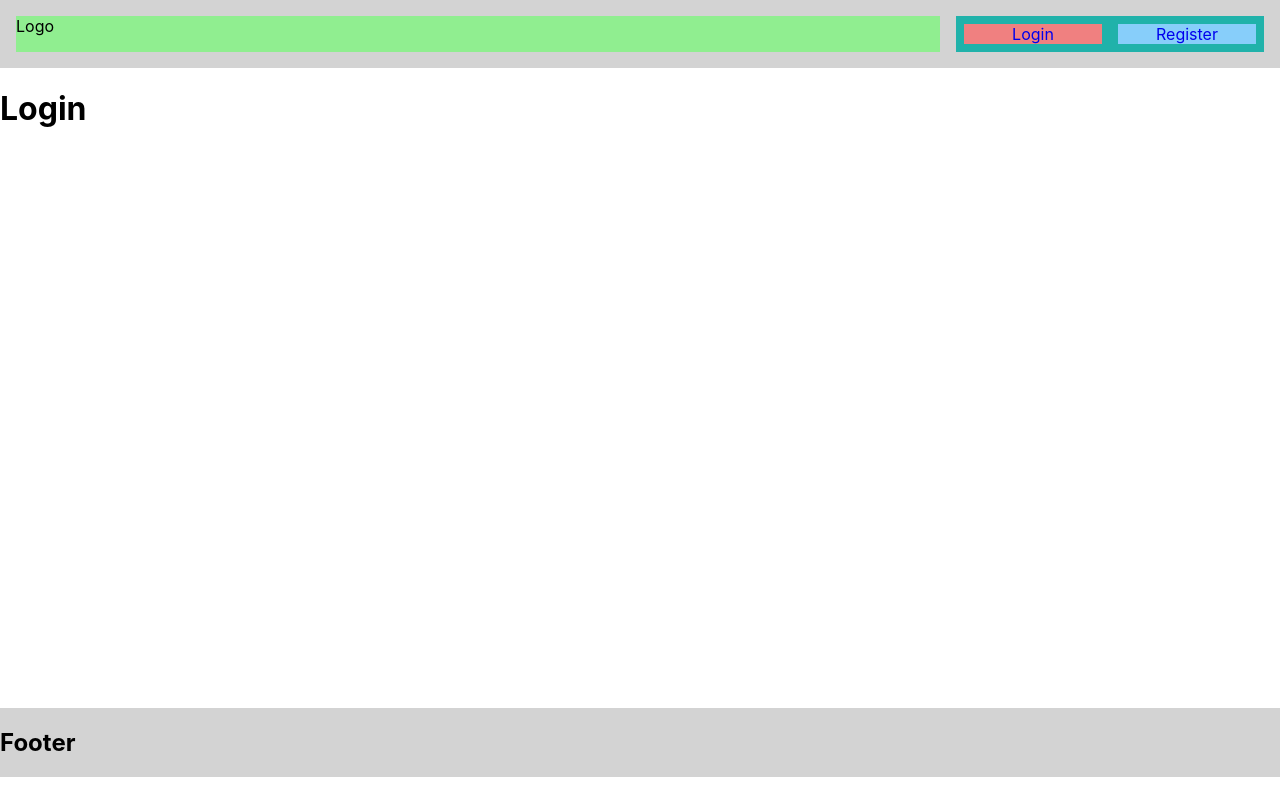
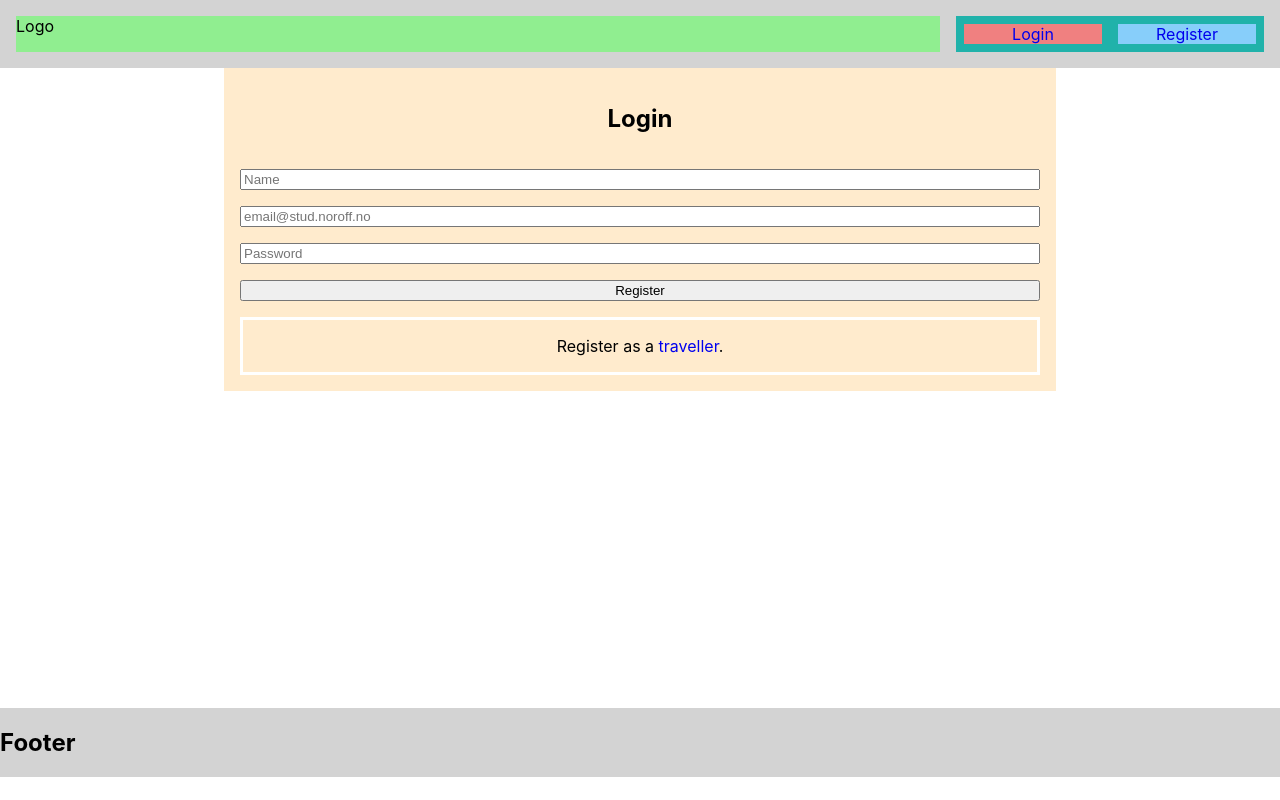
Before and after one commit to NehGuk/holidaze-ng, a React (Create React App) app: page /login in a window 1280 px wide. Built offline with nearby package versions, Linux system fonts and the light colour scheme; the HTML template or start-up script is replaced by a standard one.

Commit message:
Adds login form and API call

```diff
--- a/src/components/Login/Login.jsx
+++ b/src/components/Login/Login.jsx
@@ -1,7 +1,102 @@
+import { useForm } from "react-hook-form";
+import { yupResolver } from "@hookform/resolvers/yup";
+import * as yup from "yup";
+import { useState } from "react";
+import { Link } from "react-router-dom";
+import { LoginFormContainer, LoginFormStatusMessages } from "./Login.style";
+
+const schema = yup.object().shape({
+  name: yup.string().required("Please enter your name").max(20, "Name should no more than 20 characters"),
+  email: yup
+    .string()
+    .email("Enter a valid @noroff.no email address")
+    .matches(/^[\w\-.]+@(stud\.)?noroff\.no$/, "Enter a valid @noroff.no email address")
+    .required("Please enter your email address"),
+  password: yup.string().required("Please enter your password").min(8, "Password should be at least 8 characters"),
+});
+
 export default function Login() {
+  const {
+    register,
+    handleSubmit,
+    formState: { errors },
+  } = useForm({
+    resolver: yupResolver(schema),
+  });
+
+  const [success, setSuccess] = useState(false);
+  const [error, setError] = useState(false);
+  const [errorMessage, setErrorMessage] = useState("");
+
+  const onSubmit = async (data) => {
+    try {
+      const response = await fetch("https://api.noroff.dev/api/v1/holidaze/auth/login", {
+        method: "POST",
+        headers: {
+          "Content-Type": "application/json",
+        },
+        body: JSON.stringify(data),
+      });
+      const result = await response.json();
+
+      if (response.ok) {
+        console.log("Boaaaa, isso ae!!!!!!!");
+        console.log(result);
+        setSuccess(true);
+        setError(false);
+      }
+
+      if (!response.ok) {
+        console.log("Ops, nao deu certo!!!");
+        console.log(result.errors[0].message);
+        setError(true);
+        setErrorMessage(result.errors[0].message);
+        setSuccess(false);
+      }
+    } catch (error) {
+      setError(true);
+      console.log(error);
+    }
+  };
+
   return (
     <div>
-      <h1>Login</h1>
+      <form onSubmit={handleSubmit(onSubmit)}>
+        <LoginFormContainer>
+          <h2>Login</h2>
+          <label htmlFor="name" hidden>
+            Name:
+          </label>
+          <input type="text" {...register("name")} placeholder="Name" />
+          {errors.name && <p>{errors.name.message}</p>}
+
+          <label htmlFor="email" hidden>
+            Email:
+          </label>
+          <input type="email" {...register("email")} placeholder="email@stud.noroff.no" />
+          {errors.email && <p>{errors.email.message}</p>}
+
+          <label htmlFor="password" hidden>
+            Password:
+          </label>
+          <input type="password" {...register("password")} placeholder="Password" />
+          {errors.password && <p>{errors.password.message}</p>}
+
+          <button type="submit">Register</button>
+
+          <LoginFormStatusMessages>
+            {error && <p>{errorMessage}</p>}
+            {success && (
+              <p>
+                Registration successful! Click here to <Link to="/login">Login</Link>.
+              </p>
+            )}
+            <div>
+              Register as a <Link to="/register-traveller">traveller</Link>.
+            </div>
+          </LoginFormStatusMessages>
+        </LoginFormContainer>
+      </form>
     </div>
   );
 }
--- /dev/null
+++ b/src/components/Login/Login.style.jsx
@@ -0,0 +1,19 @@
+import styled from "styled-components";
+
+export const LoginFormContainer = styled.div`
+  background: blanchedalmond;
+  max-width: 800px;
+  padding: 1em;
+  margin: 0 auto;
+  display: grid;
+  gap: 1em;
+  > h2 {
+    text-align: center;
+  }
+`;
+
+export const LoginFormStatusMessages = styled.div`
+  border: 0.2em solid white;
+  padding: 1em;
+  text-align: center;
+`;
```
